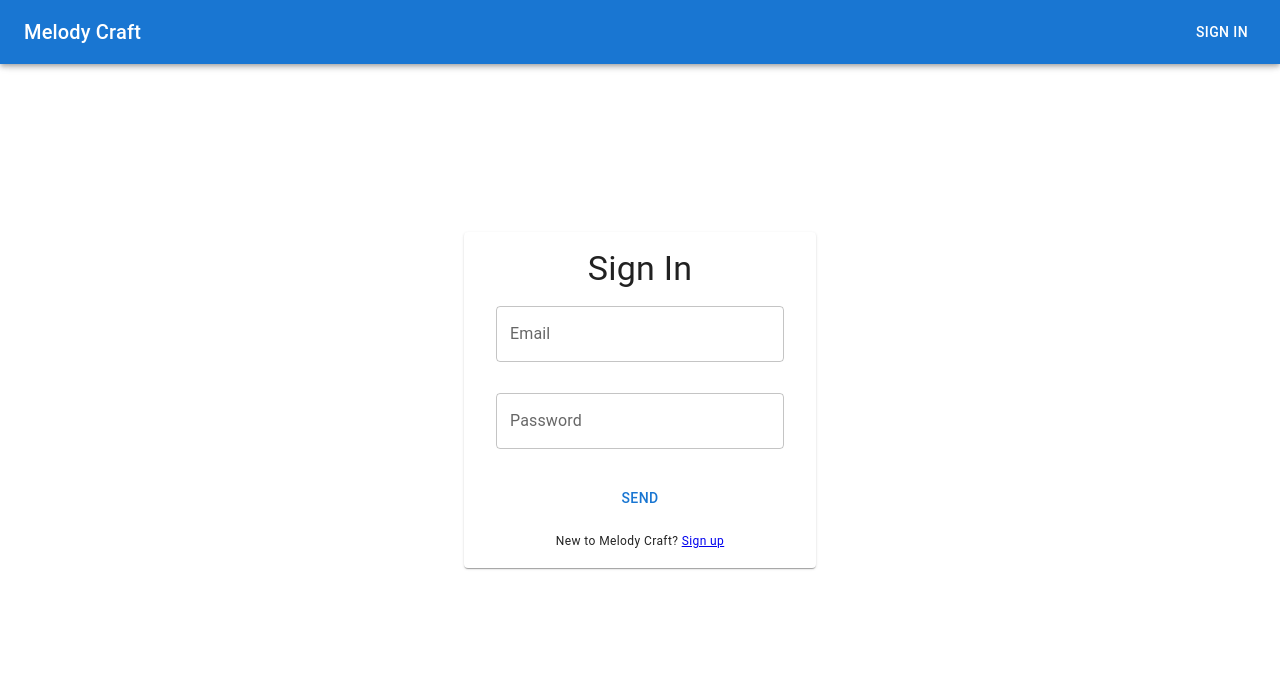
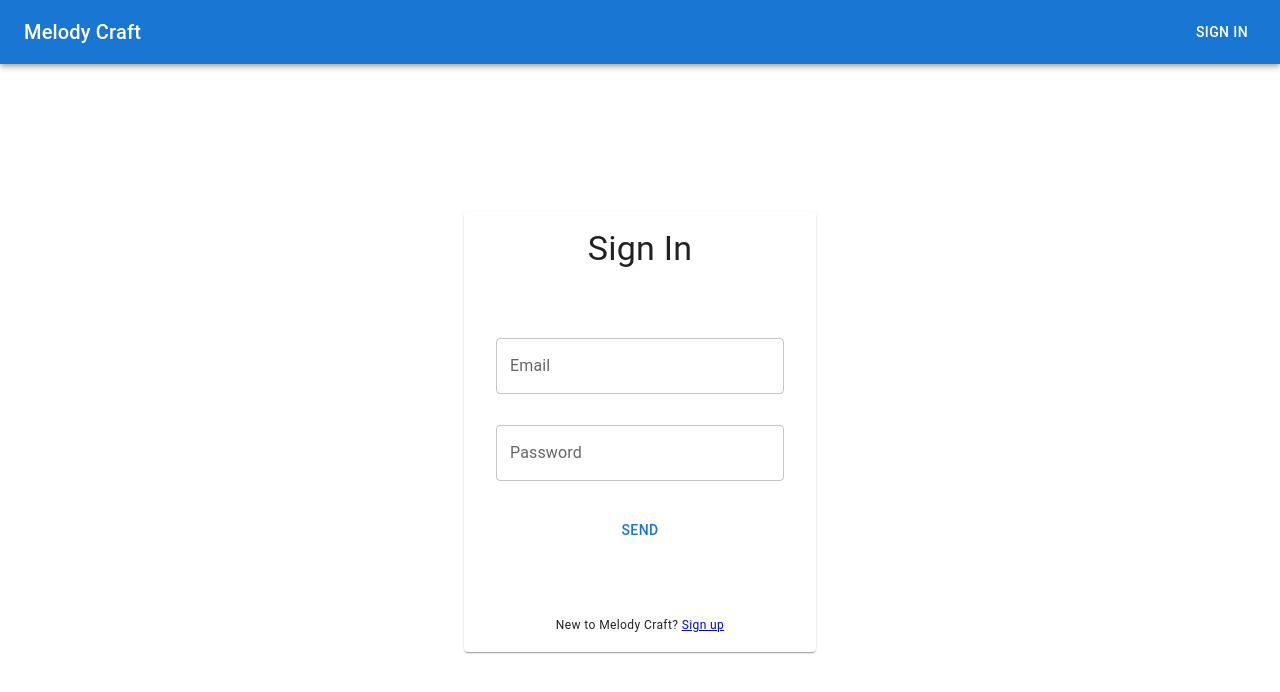
Before and after one commit to Arwer234/melody-craft, a React (Vite) app: page /sign-in in a window 1280 px wide. Shown: the top 692 px of the page. Built offline with nearby package versions, Linux system fonts and the light colour scheme.

Commit message:
feat(auth): add signIn auth integration, improve SignIn and SignUp panels

```diff
--- a/src/auth.ts
+++ b/src/auth.ts
@@ -1,8 +1,15 @@
-import { getAuth, createUserWithEmailAndPassword, AuthError } from 'firebase/auth';
+import {
+  getAuth,
+  createUserWithEmailAndPassword,
+  AuthError,
+  signInWithEmailAndPassword,
+} from 'firebase/auth';
 import { firebaseApp } from './firebase';
 
 const STATUSES = {
   SIGNED_UP: 'signed_up',
+  SIGNED_IN: 'signed_in',
+  SIGN_IN_FAILURE: 'sign_in_failure',
   SIGN_UP_FAILURE: 'sign_up_failure',
   ERROR: 'error',
 } as const;
@@ -30,3 +37,25 @@ export async function createUserUsingEmailAndPassword({
 
   return result;
 }
+
+export async function signInUsingEmailAndPassword({
+  email,
+  password,
+}: {
+  email: string;
+  password: string;
+}) {
+  const result = await signInWithEmailAndPassword(auth, email, password)
+    .then(userCredential => {
+      // Signed in
+      const user = userCredential.user;
+      // ...
+      return { status: STATUSES.SIGNED_IN, message: 'You have logged in!' };
+    })
+    .catch((error: AuthError) => {
+      const errorMessage = error.message;
+
+      return { status: STATUSES.SIGN_IN_FAILURE, message: errorMessage };
+    });
+  return result;
+}
--- a/src/components/NavigationBar/NavigationBar.tsx
+++ b/src/components/NavigationBar/NavigationBar.tsx
@@ -4,7 +4,7 @@ type Props = {};
 
 export default function NavigationBar({}: Props) {
   return (
-    <AppBar position="fixed" sx={{ zIndex: theme => theme.zIndex.drawer + 1 }}>
+    <AppBar position="sticky" sx={{ zIndex: theme => theme.zIndex.drawer + 1 }}>
       <Toolbar>
         <Typography variant="h6" component="div" sx={{ flexGrow: 1 }}>
           Melody Craft
--- a/src/pages/Layout/Layout.tsx
+++ b/src/pages/Layout/Layout.tsx
@@ -11,7 +11,7 @@ export function Layout() {
   const isDrawerShown = false;
 
   return (
-    <Box height="100%" width="100%">
+    <Box height="100%" width="100%" display="flex" flexDirection="column">
       <CssBaseline />
       <NavigationBar />
       {isDrawerShown && <SideDrawer width="256px" />}
--- a/src/pages/SignIn/SignIn.tsx
+++ b/src/pages/SignIn/SignIn.tsx
@@ -1,16 +1,29 @@
-import React from 'react';
-
 import { Box, Button, Paper, TextField, Typography } from '@mui/material';
 import { Form, Formik } from 'formik';
 import { LocalUserLoginSchema } from './SignIn.constants';
 import { SignInUser } from '../SignIn/SignIn.types';
-import { Link } from 'react-router-dom';
+import { Link, useNavigate } from 'react-router-dom';
+import { signInUsingEmailAndPassword } from '../../auth';
+import { useSnackbar } from '../../hooks/useSnackbar';
+import { SNACKBAR_STATUS } from '../../hooks/useSnackbar.constants';
+import { ROUTE_PATHS } from '../../routes';
 
-type SignInProps = {};
+export function SignIn() {
+  const { showSnackbar } = useSnackbar();
+  const navigate = useNavigate();
 
-export function SignIn({}: SignInProps) {
-  function handleSubmit(values: SignInUser) {
-    console.log(values);
+  async function handleSubmit(values: SignInUser) {
+    const result = await signInUsingEmailAndPassword({
+      email: values.email,
+      password: values.password,
+    });
+
+    showSnackbar({
+      message: result.message,
+      status: result.status === 'signed_in' ? SNACKBAR_STATUS.SUCCESS : SNACKBAR_STATUS.ERROR,
+    });
+
+    navigate('/');
   }
   return (
     <Box
@@ -20,7 +33,15 @@ export function SignIn({}: SignInProps) {
       height="100%"
       alignItems="center"
     >
-      <Paper sx={{ padding: 2 }}>
+      <Paper
+        sx={{
+          padding: 2,
+          height: ['100%', 440],
+          display: 'flex',
+          flexDirection: 'column',
+          justifyContent: 'space-between',
+        }}
+      >
         <Typography textAlign="center" variant="h4">
           Sign In
         </Typography>
--- a/src/pages/SignUp/SignUp.tsx
+++ b/src/pages/SignUp/SignUp.tsx
@@ -28,7 +28,15 @@ export function SignUp() {
       height="100%"
       alignItems="center"
     >
-      <Paper sx={{ padding: 2 }}>
+      <Paper
+        sx={{
+          padding: 2,
+          height: ['100%', 440],
+          display: 'flex',
+          flexDirection: 'column',
+          justifyContent: 'space-between',
+        }}
+      >
         <Typography textAlign="center" variant="h4">
           Sign Up
         </Typography>
--- a/src/routes.tsx
+++ b/src/routes.tsx
@@ -7,28 +7,36 @@ import { Home } from './pages/Home/Home';
 import { ProtectedRoute } from './components/ProtectedRoute/ProtectedRoute';
 import NotSignedIn from './pages/NotSignedIn/NotSignedIn';
 
+export const ROUTE_PATHS = {
+  SIGN_IN: 'sign-in',
+  SIGN_UP: 'sign-up',
+  NOT_FOUND: 'not-found',
+  NOT_SIGNED_IN: 'not-signed-in',
+  HOME: '',
+};
+
 export const publicRoutes = [
   {
-    path: 'sign-in',
+    path: ROUTE_PATHS.SIGN_IN,
     element: <SignIn />,
   },
   {
-    path: 'sign-up',
+    path: ROUTE_PATHS.SIGN_UP,
     element: <SignUp />,
   },
   {
-    path: 'not-found',
+    path: ROUTE_PATHS.NOT_FOUND,
     element: <NotFound />,
   },
   {
-    path: 'not-signed-in',
+    path: ROUTE_PATHS.NOT_SIGNED_IN,
     element: <NotSignedIn />,
   },
 ];
 
-const privateRoutes = [
+export const privateRoutes = [
   {
-    path: '',
+    path: ROUTE_PATHS.HOME,
     element: <Home />,
   },
 ];
```
